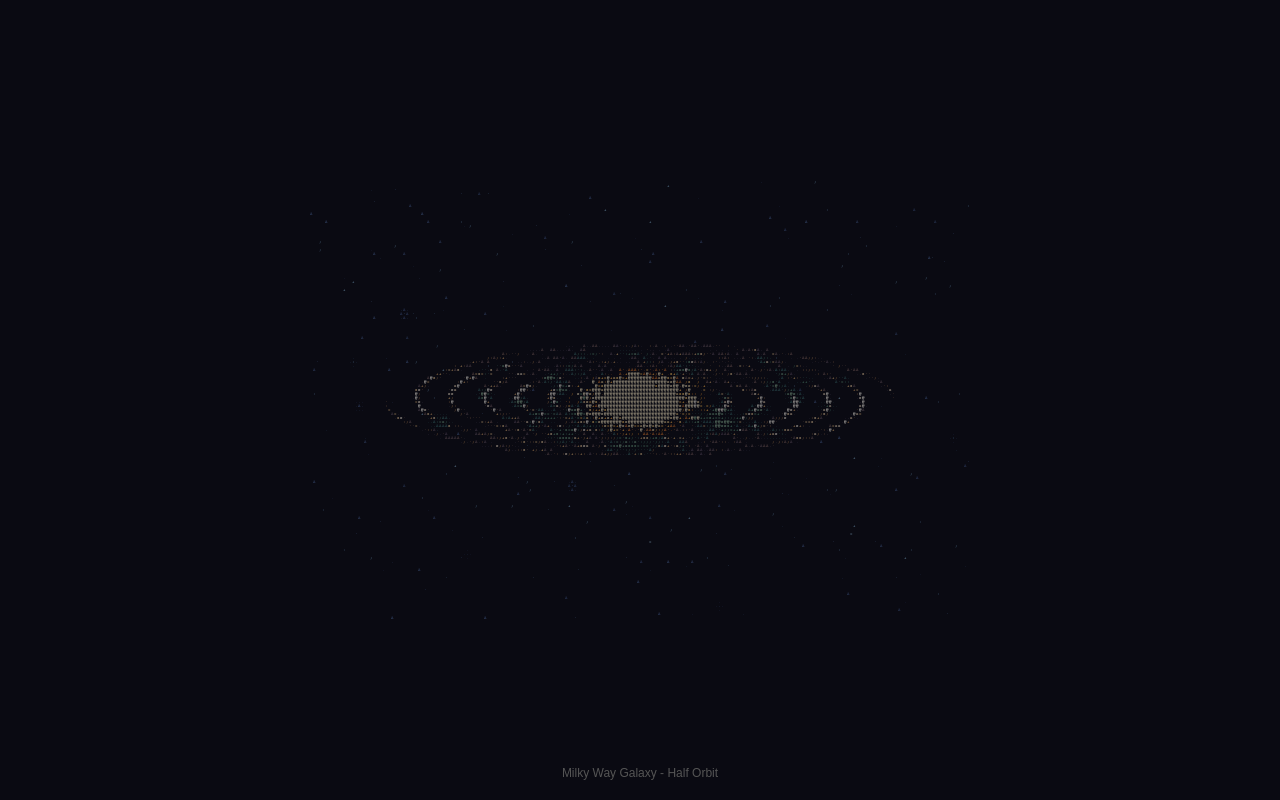
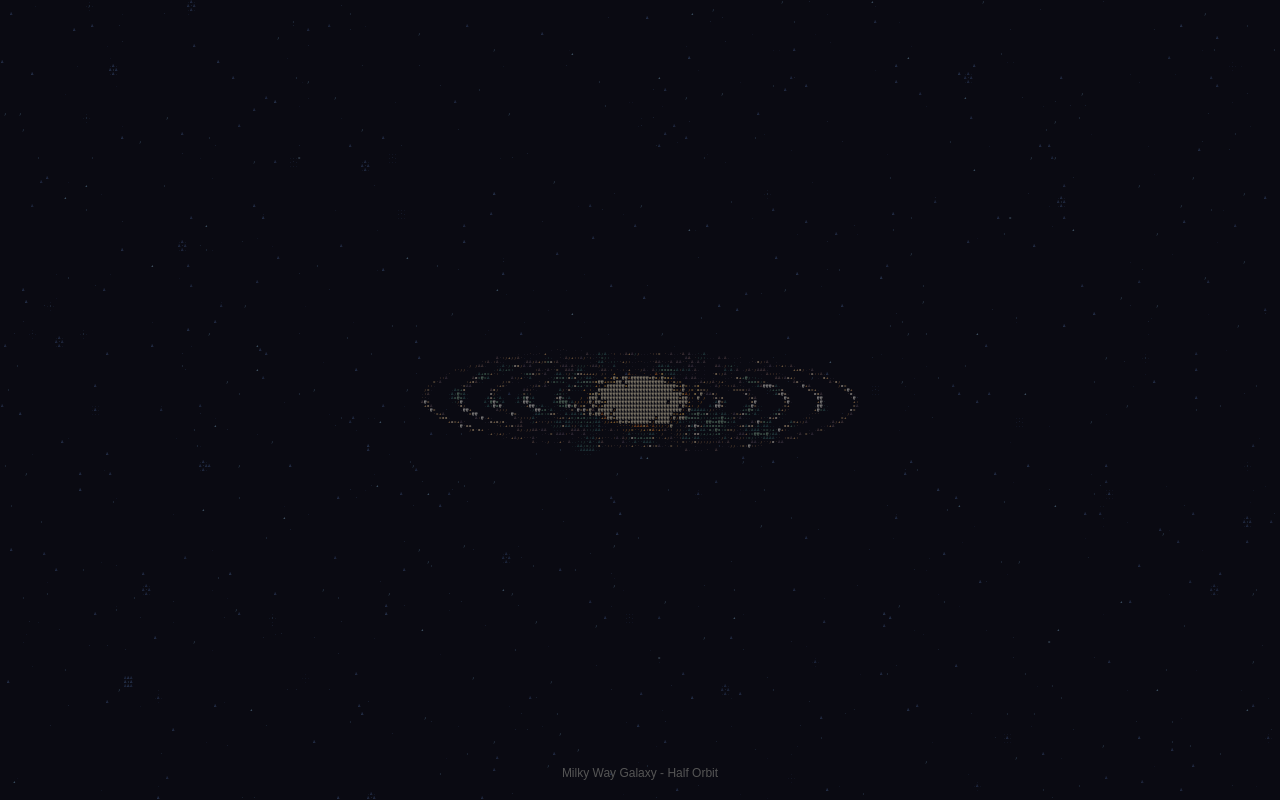
Before and after one commit to dwunger/virtual-zebra, a plain HTML site: page index.html in a window 1280 px wide. Drawn offline with Linux system fonts and the light colour scheme; animation ran at ten frames a second.

Commit message:
Refactor galaxy animation and resize handling
Refactor galaxy animation code to improve performance and maintainability. Adjust galaxy parameters and optimize scene rebuilding on resize.

```diff
--- a/index.html
+++ b/index.html
@@ -6,11 +6,7 @@
     <meta name="viewport" content="width=device-width, initial-scale=1.0">
     <title>Milky Way Galaxy - ASCII Animation</title>
     <style>
-        * {
-            margin: 0;
-            padding: 0;
-            box-sizing: border-box;
-        }
+        * { margin: 0; padding: 0; box-sizing: border-box; }
         body {
             background: #0a0a12;
             display: flex;
@@ -19,9 +15,7 @@
             min-height: 100vh;
             overflow: hidden;
         }
-        canvas {
-            image-rendering: pixelated;
-        }
+        canvas { image-rendering: pixelated; }
         .controls {
             position: fixed;
             bottom: 20px;
@@ -41,28 +35,11 @@
         const canvas = document.getElementById('canvas');
         const ctx = canvas.getContext('2d');
 
-        const WIDTH = 220;
-        const HEIGHT = 110;
-        // Smaller character size to match original
+        // Cell size in CSS pixels (keeps your original look)
         const CHAR_W = 3;
         const CHAR_H = 4;
 
-        canvas.width = WIDTH * CHAR_W;
-        canvas.height = HEIGHT * CHAR_H;
-
-        // Smaller font
-        ctx.font = '4px Courier New';
-        ctx.textBaseline = 'top';
-
-        const TOTAL_PIXELS = WIDTH * HEIGHT;
-
-        // --- background density controls (scale with canvas area) ---
-        const BG_STAR_DENSITY_PX = 80;     // ~1 star per N pixels (smaller = more stars)
-        const GALAXY_DENSITY_PX  = 1400;   // ~1 galaxy blob per N pixels (smaller = more blobs)
-
-        const NUM_BG_STARS = Math.max(300, Math.round(TOTAL_PIXELS / BG_STAR_DENSITY_PX));
-        const NUM_GALAXIES = Math.max(18,  Math.round(TOTAL_PIXELS / GALAXY_DENSITY_PX));
-
+        // Character gradient
         const gradient = ' .Â·:;+=xX#@';
         const gradientLen = gradient.length - 1;
 
@@ -118,26 +95,101 @@
             { r: 255, g: 250, b: 240 },
         ]);
 
-        // Galaxy parameters
-        const CORE_RADIUS = 6;
-        const DISK_RADIUS = 85;
-        const DISK_THICKNESS = 4;
-        const NUM_ARMS = 2;
-        const ARM_TIGHTNESS = 0.28;
-        const ARM_WIDTH = 18;
-
-        const stars = [];
-        const dustLanes = [];
-        const nebulaRegions = [];
-        const backgroundStars = [];
-        const distantGalaxies = [];
-
         function seededRandom(seed) {
             const x = Math.sin(seed) * 43758.5453;
             return x - Math.floor(x);
         }
 
-        // Background stars (density-based)
+        // ---- dynamic (viewport-based) grid sizing ----
+        let WIDTH = 0;
+        let HEIGHT = 0;
+        let TOTAL_PIXELS = 0;
+
+        // Galaxy parameters (recomputed on resize)
+        let CORE_RADIUS = 6;
+        let DISK_RADIUS = 85;
+        let DISK_THICKNESS = 4;
+
+        const NUM_ARMS = 2;
+        const ARM_TIGHTNESS = 0.28;
+        const ARM_WIDTH = 18;
+
+        // Scene arrays (rebuilt on resize)
+        let stars = [];
+        let dustLanes = [];
+        let nebulaRegions = [];
+        let backgroundStars = [];
+        let distantGalaxies = [];
+
+        // Buffers (rebuilt on resize)
+        let brightBuffer, typeBuffer, nebulaBuffer, coreBuffer, dustBuffer, bgBuffer;
+
+        // Render constants (recomputed on resize)
+        let centerX = 0;
+        let centerY = 0;
+        const invAspect = 0.5;
+        let invDiskRadius2 = 1 / (DISK_RADIUS * 2);
+
+        const tiltAngle = 0.35;
+        const cosTilt = Math.cos(tiltAngle);
+        const sinTilt = Math.sin(tiltAngle);
+
+        // Background densities (scale with TOTAL_PIXELS)
+        const BG_STAR_DENSITY_PX = 80;    // lower => more stars
+        const GALAXY_DENSITY_PX  = 1400;  // lower => more galaxy blobs
+
+        function resizeCanvasToViewport() {
+            // Size the ASCII grid to the available viewport
+            const cols = Math.max(40, Math.floor(window.innerWidth / CHAR_W));
+            const rows = Math.max(20, Math.floor(window.innerHeight / CHAR_H));
+
+            WIDTH = cols;
+            HEIGHT = rows;
+            TOTAL_PIXELS = WIDTH * HEIGHT;
+
+            // Canvas pixels (use devicePixelRatio, but keep coordinates in CSS pixels)
+            const dpr = window.devicePixelRatio || 1;
+            canvas.style.width = (WIDTH * CHAR_W) + "px";
+            canvas.style.height = (HEIGHT * CHAR_H) + "px";
+            canvas.width = Math.floor(WIDTH * CHAR_W * dpr);
+            canvas.height = Math.floor(HEIGHT * CHAR_H * dpr);
+
+            ctx.setTransform(dpr, 0, 0, dpr, 0, 0);
+            ctx.font = '4px Courier New';
+            ctx.textBaseline = 'top';
+
+            centerX = WIDTH / 2;
+            centerY = HEIGHT / 2;
+
+            // Scale galaxy to the available grid
+            const minDim = Math.min(WIDTH, HEIGHT);
+            DISK_RADIUS = Math.max(40, minDim * 0.38);
+            CORE_RADIUS = Math.max(4, DISK_RADIUS * 0.07);
+            DISK_THICKNESS = Math.max(3, DISK_RADIUS * 0.05);
+
+            invDiskRadius2 = 1 / (DISK_RADIUS * 2);
+
+            // Rebuild buffers
+            brightBuffer = new Float32Array(TOTAL_PIXELS);
+            typeBuffer = new Uint8Array(TOTAL_PIXELS);
+            nebulaBuffer = new Float32Array(TOTAL_PIXELS);
+            coreBuffer = new Float32Array(TOTAL_PIXELS);
+            dustBuffer = new Float32Array(TOTAL_PIXELS);
+            bgBuffer = new Float32Array(TOTAL_PIXELS);
+        }
+
+        function rebuildScene() {
+            stars = [];
+            dustLanes = [];
+            nebulaRegions = [];
+            backgroundStars = [];
+            distantGalaxies = [];
+
+            // Background counts derived from TOTAL_PIXELS (THIS is what makes it fill)
+            const NUM_BG_STARS = Math.max(300, Math.round(TOTAL_PIXELS / BG_STAR_DENSITY_PX));
+            const NUM_GALAXIES = Math.max(18,  Math.round(TOTAL_PIXELS / GALAXY_DENSITY_PX));
+
+            // Background stars
             for (let i = 0; i < NUM_BG_STARS; i++) {
                 const seed = i * 7.331 + 60000;
                 backgroundStars.push({
@@ -150,7 +202,7 @@
                 });
             }
 
-        // Distant galaxies (density-based)
+            // Distant galaxies
             for (let i = 0; i < NUM_GALAXIES; i++) {
                 const seed = i * 11.11 + 70000;
                 distantGalaxies.push({
@@ -163,8 +215,14 @@
                 });
             }
 
+            // Scale foreground detail with galaxy size (keeps look consistent on big screens)
+            const scale = Math.max(0.7, Math.min(3.0, (DISK_RADIUS / 85) * (DISK_RADIUS / 85)));
+            const NUM_ARM_STARS = Math.round(7000 * scale);
+            const NUM_DUST = Math.round(1500 * scale);
+            const NUM_NEBULA = Math.round(100 * Math.sqrt(scale));
+
             // Spiral arm stars
-        for (let i = 0; i < 7000; i++) {
+            for (let i = 0; i < NUM_ARM_STARS; i++) {
                 const seed = i * 1.618;
                 const r = Math.pow(seededRandom(seed), 0.5) * DISK_RADIUS;
                 if (r < CORE_RADIUS * 1.5) continue;
@@ -189,7 +247,7 @@
                 });
             }
 
-        // Accretion + core stars
+            // Accretion + core stars (keep roughly constant-ish)
             for (let i = 0; i < 500; i++) {
                 const seed = i * 2.236 + 50000;
                 const r = CORE_RADIUS * 0.4 + seededRandom(seed) * CORE_RADIUS * 0.8;
@@ -220,7 +278,7 @@
             }
 
             // Dust lanes
-        for (let i = 0; i < 1500; i++) {
+            for (let i = 0; i < NUM_DUST; i++) {
                 const seed = i * 3.14 + 20000;
                 const r = seededRandom(seed) * DISK_RADIUS * 0.85 + CORE_RADIUS * 2;
                 const armIndex = (seededRandom(seed + 1) * NUM_ARMS) | 0;
@@ -235,7 +293,7 @@
             }
 
             // Nebulae
-        for (let i = 0; i < 100; i++) {
+            for (let i = 0; i < NUM_NEBULA; i++) {
                 const seed = i * 1.414 + 30000;
                 const r = seededRandom(seed) * DISK_RADIUS * 0.65 + 18;
                 const armIndex = (seededRandom(seed + 1) * NUM_ARMS) | 0;
@@ -249,24 +307,11 @@
                     brightness: 0.6 + seededRandom(seed + 5) * 0.3
                 });
             }
+        }
 
-        // Buffers
-        const brightBuffer = new Float32Array(TOTAL_PIXELS);
-        const typeBuffer = new Uint8Array(TOTAL_PIXELS);
-        const nebulaBuffer = new Float32Array(TOTAL_PIXELS);
-        const coreBuffer = new Float32Array(TOTAL_PIXELS);
-        const dustBuffer = new Float32Array(TOTAL_PIXELS);
-        const bgBuffer = new Float32Array(TOTAL_PIXELS);
-
+        // ---- animation ----
         let frame = 0;
-        const TOTAL_FRAMES = 80;
-        const centerX = WIDTH / 2;
-        const centerY = HEIGHT / 2;
-        const invAspect = 0.5;
-        const invDiskRadius2 = 1 / (DISK_RADIUS * 2);
-        const tiltAngle = 0.35;
-        const cosTilt = Math.cos(tiltAngle);
-        const sinTilt = Math.sin(tiltAngle);
+        const TOTAL_FRAMES = 130;
 
         function render() {
             const orbitAngle = (frame / TOTAL_FRAMES) * Math.PI;
@@ -333,8 +378,10 @@
                 const rz = n.y * sinTilt + rz1 * cosTilt;
                 const sx = centerX + rx, sy = centerY - ry * invAspect;
                 const radius = n.radius * (1 + rz / 200);
-                for (let dy = (-radius | 0); dy <= (radius | 0); dy++) {
-                    for (let dx = (-radius | 0); dx <= (radius | 0); dx++) {
+                const rInt = radius | 0;
+
+                for (let dy = -rInt; dy <= rInt; dy++) {
+                    for (let dx = -rInt; dx <= rInt; dx++) {
                         const distSq = dx * dx + dy * dy;
                         if (distSq <= radius * radius) {
                             const px = (sx + dx) | 0, py = (sy + dy * invAspect) | 0;
@@ -366,16 +413,21 @@
                 }
             }
 
-            // Black hole
-            for (let dy = -18; dy <= 18; dy++) {
-                for (let dx = -18; dx <= 18; dx++) {
+            // Black hole (scaled with disk so it stays proportional)
+            const bhOuter = Math.max(14, (DISK_RADIUS * 0.22) | 0);
+            const bhInner = Math.max(2, (bhOuter * 0.12) | 0);
+
+            for (let dy = -bhOuter; dy <= bhOuter; dy++) {
+                for (let dx = -bhOuter; dx <= bhOuter; dx++) {
                     const dist = Math.sqrt(dx * dx + dy * dy * 4);
-                    if (dist < 18 && dist > 2) {
+                    if (dist < bhOuter && dist > bhInner) {
                         const px = (centerX + dx) | 0, py = (centerY + dy) | 0;
                         if (px >= 0 && px < WIDTH && py >= 0 && py < HEIGHT) {
-                            let glow = dist < 5 ? 2.0 * (1 - (dist - 2) / 3) :
-                                       dist < 10 ? 1.2 * Math.pow(1 - (dist - 5) / 5, 1.5) :
-                                       0.6 * Math.pow(1 - (dist - 10) / 8, 2);
+                            let glow =
+                                dist < (bhInner + 3) ? 2.0 * (1 - (dist - bhInner) / 3) :
+                                dist < (bhInner + 8) ? 1.2 * Math.pow(1 - (dist - (bhInner + 3)) / 5, 1.5) :
+                                0.6 * Math.pow(1 - (dist - (bhInner + 8)) / Math.max(6, bhOuter - (bhInner + 8)), 2);
+
                             const idx = py * WIDTH + px;
                             coreBuffer[idx] += glow;
                             typeBuffer[idx] = 3;
@@ -383,19 +435,23 @@
                     }
                 }
             }
-            for (let dy = -2; dy <= 2; dy++) {
-                for (let dx = -2; dx <= 2; dx++) {
-                    if (dx * dx + dy * dy * 4 < 4) {
-                        const idx = ((centerY + dy) | 0) * WIDTH + ((centerX + dx) | 0);
+
+            for (let dy = -bhInner; dy <= bhInner; dy++) {
+                for (let dx = -bhInner; dx <= bhInner; dx++) {
+                    if (dx * dx + dy * dy * 4 < (bhInner * bhInner)) {
+                        const px = (centerX + dx) | 0, py = (centerY + dy) | 0;
+                        if (px >= 0 && px < WIDTH && py >= 0 && py < HEIGHT) {
+                            const idx = py * WIDTH + px;
                             brightBuffer[idx] *= 0.1;
                             coreBuffer[idx] *= 0.1;
+                        }
                     }
                 }
             }
 
             // Render to canvas
             ctx.fillStyle = '#0a0a12';
-            ctx.fillRect(0, 0, canvas.width, canvas.height);
+            ctx.fillRect(0, 0, WIDTH * CHAR_W, HEIGHT * CHAR_H);
 
             for (let y = 0; y < HEIGHT; y++) {
                 for (let x = 0; x < WIDTH; x++) {
@@ -427,21 +483,27 @@
             frame++;
 
             if (frame >= TOTAL_FRAMES) {
-                // Fade out
                 document.body.style.transition = "opacity 0.6s ease";
                 document.body.style.opacity = "0";
-
-                // Redirect after fade
-                setTimeout(() => {
-                    window.location.href = "app.html";
-                }, 600);
-
+                setTimeout(() => { window.location.href = "app.html"; }, 600);
                 return;
             }
 
             requestAnimationFrame(render);
         }
 
+        function init() {
+            resizeCanvasToViewport();
+            rebuildScene();
+        }
+
+        // Build once, and keep it filling the viewport on resize
+        init();
+        window.addEventListener('resize', () => {
+            // If you don't want rebuilding during resize drags, debounce this.
+            init();
+        }, { passive: true });
+
         render();
     </script>
 </body>
```
Lines whose indentation alone changed are shown as unchanged.
